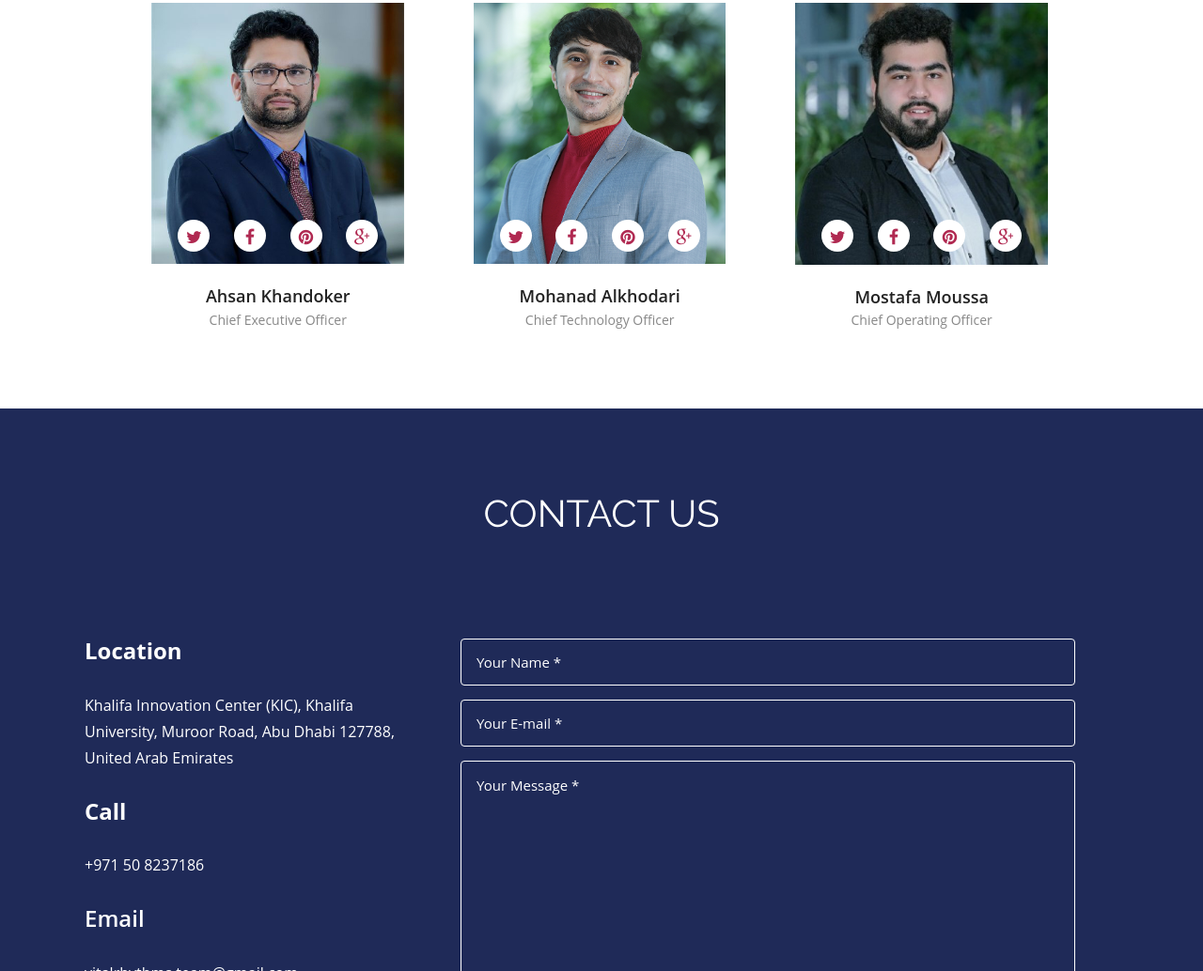
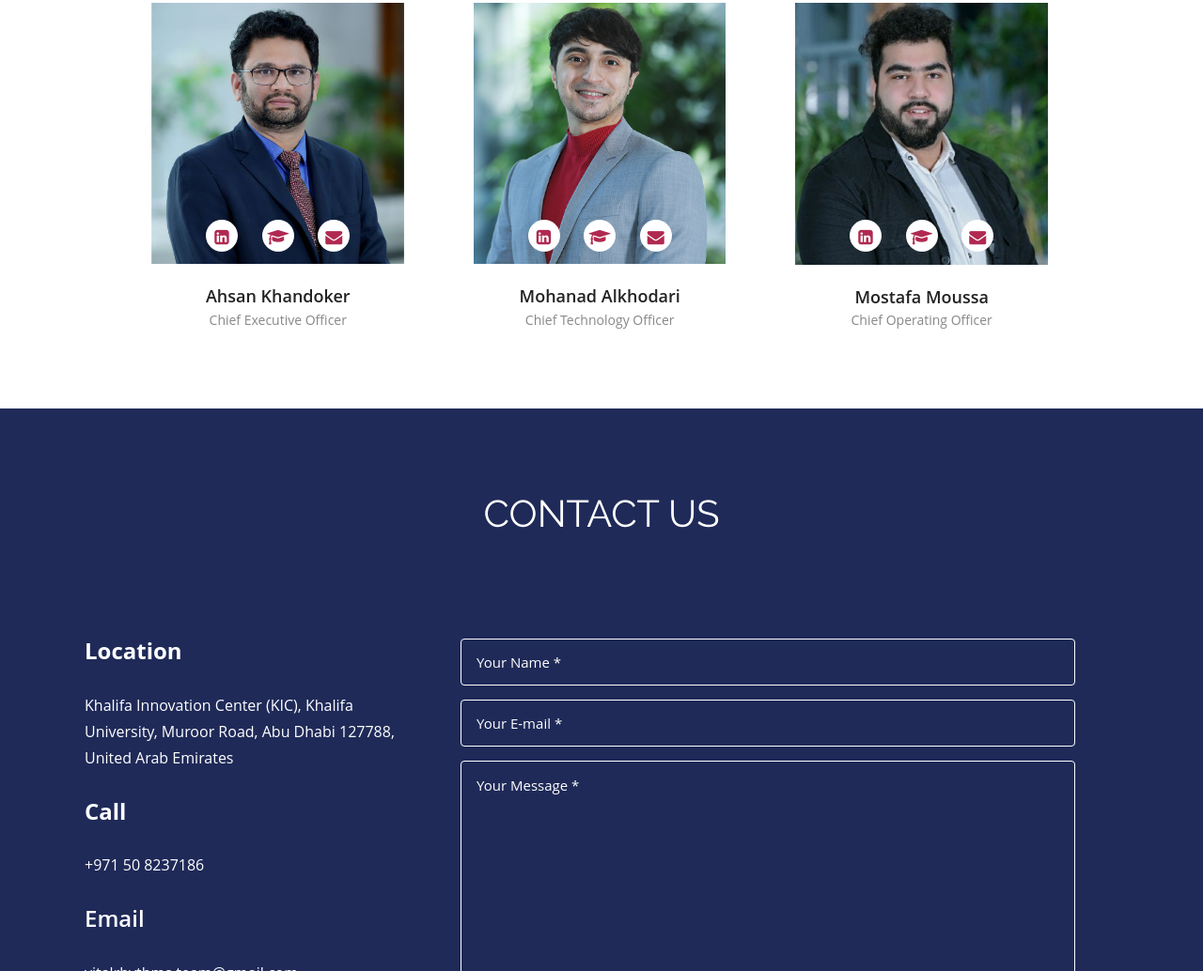
Before and after one commit to vitalrhythms/vitalrhythms.github.io, a plain HTML site: page index.html in a window 1280 px wide. Shown: the part 3106-4140 px from the top of the page at 94% size. Drawn offline with Linux system fonts and the light colour scheme.

Commit message:
Editing code

```diff
--- a/index.html
+++ b/index.html
@@ -170,10 +170,9 @@
           <div class="team_box_shadow"><a href="javascript:void(0)"></a></div>
           <img src="img/AK2.jpg" alt="">
           <ul>
-            <li><a href="javascript:void(0)" class="fa fa-twitter"></a></li>
-            <li><a href="javascript:void(0)" class="fa fa-facebook"></a></li>
-            <li><a href="javascript:void(0)" class="fa fa-pinterest"></a></li>
-            <li><a href="javascript:void(0)" class="fa fa-google-plus"></a></li>
+            <li><a href="https://www.linkedin.com/in/ahsan-khandoker-98788914" class="fa fa-linkedin-square"></a></li>
+            <li><a href="https://scholar.google.com/citations?user=MpOViugAAAAJ" class="fa fa-graduation-cap"></a></li>
+            <li><a href="mailto:ahsan.khandoker@ku.ac.ae" class="fa fa-envelope"></a></li>
           </ul>
         </div>
         <h3 class="wow fadeInDown delay-03s">Ahsan Khandoker</h3>
@@ -184,10 +183,9 @@
           <div class="team_box_shadow"><a href="javascript:void(0)"></a></div>
           <img src="img/MA2.jpg" alt="">
           <ul>
-            <li><a href="javascript:void(0)" class="fa fa-twitter"></a></li>
-            <li><a href="javascript:void(0)" class="fa fa-facebook"></a></li>
-            <li><a href="javascript:void(0)" class="fa fa-pinterest"></a></li>
-            <li><a href="javascript:void(0)" class="fa fa-google-plus"></a></li>
+            <li><a href="https://www.linkedin.com/in/mohanad-alkhodari" class="fa fa-linkedin-square"></a></li>
+            <li><a href="https://scholar.google.com/citations?hl=en&user=ofnkH7UAAAAJ" class="fa fa-graduation-cap"></a></li>
+            <li><a href="mailto:mohanad.alkhodari@ku.ac.ae" class="fa fa-envelope"></a></li>
           </ul>
         </div>
         <h3 class="wow fadeInDown delay-06s">Mohanad Alkhodari</h3>
@@ -198,10 +196,9 @@
           <div class="team_box_shadow"><a href="javascript:void(0)"></a></div>
           <img src="img/MM.jpg" alt="">
           <ul>
-            <li><a href="javascript:void(0)" class="fa fa-twitter"></a></li>
-            <li><a href="javascript:void(0)" class="fa fa-facebook"></a></li>
-            <li><a href="javascript:void(0)" class="fa fa-pinterest"></a></li>
-            <li><a href="javascript:void(0)" class="fa fa-google-plus"></a></li>
+            <li><a href="https://www.linkedin.com/in/mostafa-moussa-108020166/" class="fa fa-linkedin-square"></a></li>
+            <li><a href="https://scholar.google.com/citations?hl=en&user=jRlPz98AAAAJ" class="fa fa-graduation-cap"></a></li>
+            <li><a href="mailto:mostafa.moussa@ku.ac.ae" class="fa fa-envelope"></a></li>
           </ul>
         </div>
         <h3 class="wow fadeInDown delay-09s">Mostafa Moussa</h3>
@@ -249,7 +246,7 @@
 
 
           <ul class="social_links">
-            <li class="linkedin-square animated bounceIn wow delay-04s"><a href="javascript:void(0)"><i class="fa fa-linkedin-square"></i></a></li>
+            <li class="linkedin-square animated bounceIn wow delay-04s"><a href="https://www.linkedin.com/company/vital-rhythms"><i class="fa fa-linkedin-square"></i></a></li>
             <li class="envelope animated bounceIn wow delay-05s"><a href="mailto:vitalrhythms.team@gmail.com"><i class="fa fa-envelope"></i></a></li>
           </ul>
         </div>
```
